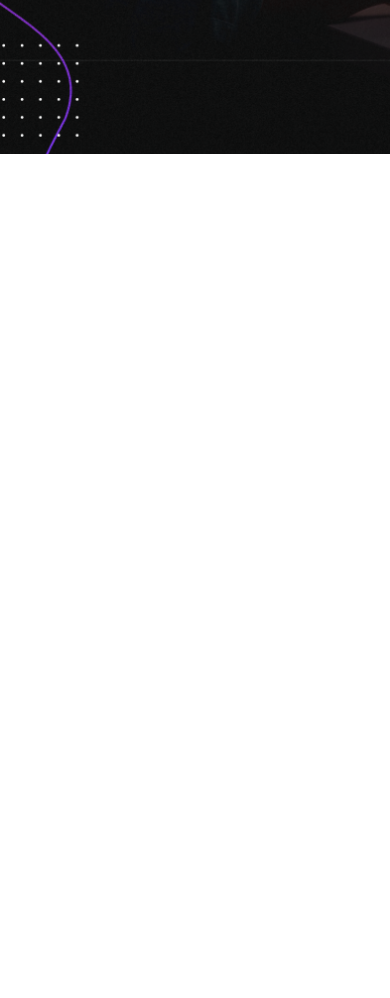
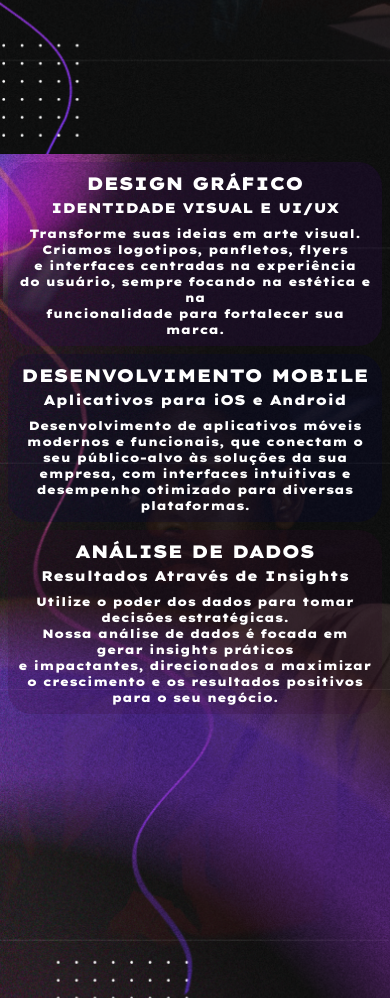
Before and after one commit to elmojerry88/it-midia, a Next.js app: page / in a window 390 px wide. Shown: the part 1534-2532 px from the top of the page. Before the commit the page ends 1688 px from the top, so only its background shows below. Built offline with nearby package versions, Linux system fonts and the light colour scheme.

Commit message:
feat: finish service section 2 with minimium responsive

```diff
--- a/app/page.js
+++ b/app/page.js
@@ -1,5 +1,6 @@
 import HeroSection from "@/components/HeroSection";
 import ServiceSection from "@/components/ServiceSection";
+import ServiceSection2 from "@/components/ServiceSection2";
 
 
 export default function Home() {
@@ -7,6 +8,7 @@ export default function Home() {
       <>
         <HeroSection/>
         <ServiceSection/>
+        <ServiceSection2/>
       </>
   );
 }
--- a/components/HeroSection.jsx
+++ b/components/HeroSection.jsx
@@ -6,7 +6,7 @@ export default function HeroSection(){
         <div className='overflow-hidden'>
             <div className={styles.backgroundImage}>
                 <Navbar/>
-                <h1 className='text-white font-[family-name:var(--font-lexend-giga-black)] text-left text-3xl px-2 md:text-left md:text-6xl lg:text-left lg:text-8xl lg:px-10 lg:mt-6 '>OBTENHA <br /> ENGENHARIA <br /> DE SOFTWARE <br /> ESPECIALIZADA </h1>
+                <h1 className='text-white font-[family-name:var(--font-lexend-giga-black)] text-left text-3xl px-2 md:text-left md:text-6xl md:mt-32 lg:text-left lg:text-8xl lg:px-10 lg:mt-32 '>OBTENHA <br /> ENGENHARIA <br /> DE SOFTWARE <br /> ESPECIALIZADA </h1>
                 <h3 className='text-white font-[family-name:var(--font-lexend-deca-black)] text-left text-lg mt-2 px-2 md:text-left md:text-xl md:px-5 lg:text-xl lg:px-11 '>Combinamos agilidade, inovação e uma abordagem centrada <br /> no cliente para garantir que cada projeto entregue supere suas expectativas. <br />
                     Da concepção ao lançamento, estamos com você em cada etapa, garantindo <br /> que seu produto digital se destaque no mercado competitivo de hoje.
                 </h3>
--- a/components/HeroSection.module.css
+++ b/components/HeroSection.module.css
@@ -14,6 +14,14 @@
     object-fit: cover;
     background-position: center 0% ;
   }
+
+  .backgroundImage3{
+    height: 100vh;
+    background-image: url('../public/fundo-hero-3.png');
+    background-size: cover;
+    object-fit: cover;
+    background-position: center 0% ;
+  }
   /* Quando a tela for menor que 768px, muda para outra imagem */
   @media (max-width: 768px) {
     .backgroundImage {
@@ -22,4 +30,8 @@
     .backgroundImage2 {
       background-image: url('../public/mobile-hero-2.png');
     }
+
+    .backgroundImage3 {
+      background-image: url('../public/mobile-hero-3.png');
+    }
   }
--- a/components/ServiceSection.jsx
+++ b/components/ServiceSection.jsx
@@ -4,10 +4,10 @@ export default function ServiceSection(){
     return (
         <div className={styles.backgroundImage2}>
                 <div className="overflow-hidden flex-col justify-items-center">
-                    <div className="mt-2 m-2 p-2 flex flex-col bg-purple-950 bg-opacity-20 rounded-3xl justify-items-center md:w-auto md:flex-row md:m-8 md:p-4 lg:justify-between lg:w-auto lg:flex-row lg:m-8 lg:p-4">
+                    <div className="mt-2 m-2 p-2 flex flex-col bg-purple-950 bg-opacity-20 rounded-3xl justify-items-center md:w-auto md:flex-row md:m-8 md:p-4 md:mt-16 lg:mt-16 lg:justify-between lg:w-auto lg:flex-row lg:m-8 lg:p-4">
                         <div className="">
-                            <h1 className='font-[family-name:var(--font-lexend-giga-black)] text-white text-lg text-center lg:text-right lg:text-5xl'>DESENVOLVIMENTO <br /> WEB</h1>
-                            <h2 className='font-[family-name:var(--font-lexend-giga-black)] text-white text-sm text-center lg:text-right lg:text-3xl lg:mt-3'>FRONTEND & BACKEND</h2>
+                            <h1 className='font-[family-name:var(--font-lexend-giga-black)] text-white text-lg text-center lg:text-left lg:text-5xl'>DESENVOLVIMENTO <br /> WEB</h1>
+                            <h2 className='font-[family-name:var(--font-lexend-giga-black)] text-white text-sm text-center lg:text-left lg:text-3xl lg:mt-3'>FRONTEND & BACKEND</h2>
                         </div>
                         <div className="">
                             <h1 className='text-center mt-2 text-xs md:mt-0 md:text-right md:text-xl lg:mt-0 lg:text-right lg:text-2xl text-white font-[family-name:var(--font-lexend-giga-black)]'>Criação de websites e aplicações web personalizados, garantindo uma experiência fluida e responsiva.
@@ -16,8 +16,8 @@ export default function ServiceSection(){
                     </div>
                     <div className="mt-2 m-2 p-2 flex flex-col bg-lilac-100 bg-opacity-20 rounded-3xl justify-items-center md:w-auto md:flex-row md:m-8 md:p-4 md:mt-2 lg:mt-0 lg:justify-between lg:w-auto lg:flex-row lg:m-8 lg:p-4">
                         <div className="">
-                            <h1 className='font-[family-name:var(--font-lexend-giga-black)] text-white text-lg text-center lg:text-right lg:text-5xl uppercase'>Treinamento de <br />Modelos de IA</h1>
-                            <h2 className='font-[family-name:var(--font-lexend-giga-black)] text-white text-sm text-center lg:text-right lg:text-3xl lg:mt-3'>IA Adaptada <br /> para o Seu Negócio</h2>
+                            <h1 className='font-[family-name:var(--font-lexend-giga-black)] text-white text-lg text-center lg:text-left lg:text-5xl uppercase'>Treinamento de <br />Modelos de IA</h1>
+                            <h2 className='font-[family-name:var(--font-lexend-giga-black)] text-white text-sm text-center lg:text-left lg:text-3xl lg:mt-3 uppercase'>IA Adaptada <br /> para o Seu Negócio</h2>
                         </div>
                         <div className="">
                             <h1 className='text-center mt-2 text-xs md:mt-0 md:text-right md:text-xl lg:mt-0 lg:text-right lg:text-2xl text-white font-[family-name:var(--font-lexend-giga-black)]'>Desenvolvemos e treinamos modelos de IA <br /> personalizados para atender às necessidades <br />
@@ -26,12 +26,11 @@ export default function ServiceSection(){
                     </div>
                     <div className="mt-2 m-2 p-2 flex flex-col bg-lilac-200 bg-opacity-20 rounded-3xl justify-items-center md:w-auto md:flex-row md:m-8 md:p-4 md:mt-2 lg:mt-0 lg:justify-between lg:w-auto lg:flex-row lg:m-8 lg:p-4">
                         <div className="">
-                            <h1 className='font-[family-name:var(--font-lexend-giga-black)] text-white text-lg text-center lg:text-right lg:text-5xl uppercase'>Automação com IA</h1>
-                            <h2 className='font-[family-name:var(--font-lexend-giga-black)] text-white text-sm text-center lg:text-right lg:text-2xl lg:mt-3'>Otimização Inteligente de Processos</h2>
-                        </div>
+                            <h1 className='font-[family-name:var(--font-lexend-giga-black)] text-white text-lg text-center lg:text-left lg:text-5xl uppercase'>Automação com IA</h1>
+                            <h2 className='font-[family-name:var(--font-lexend-giga-black)] text-white text-sm text-center lg:text-left lg:text-2xl lg:mt-3 uppercase'>Otimização Inteligente de Processos</h2>                        </div>
                         <div className="">
                             <h1 className='text-center mt-2 text-xs md:mt-0 md:text-right md:text-xl lg:mt-0 lg:text-right lg:text-2xl text-white font-[family-name:var(--font-lexend-giga-black)]'>Automatize tarefas repetitivas e otimize seus processos empresariais
-                                com soluções de inteligência artificial, <br />trazendo mais eficiência e produtividade <br /> para o seu negócio.</h1>
+                                com soluções de inteligência artificial, trazendo mais eficiência e produtividade para o seu negócio.</h1>
                         </div>
                     </div>
                 </div>
--- /dev/null
+++ b/components/ServiceSection2.jsx
@@ -0,0 +1,39 @@
+import styles from './HeroSection.module.css';
+
+export default function ServiceSection2() {
+    return (
+        <div className={styles.backgroundImage3}>
+            <div className="overflow-hidden flex-col justify-items-center">
+                <div className="mt-2 m-2 p-2 flex flex-col bg-purple-950 bg-opacity-20 rounded-3xl justify-items-center  md:w-auto md:flex-row md:m-8 md:p-4 md:mt-16 lg:mt-16 lg:justify-between lg:w-auto lg:flex-row lg:m-8 lg:p-4">
+                    <div className="">
+                        <h1 className='font-[family-name:var(--font-lexend-giga-black)] text-white text-lg text-center lg:text-left lg:text-5xl'>DESIGN GRÁFICO</h1>
+                        <h2 className='font-[family-name:var(--font-lexend-giga-black)] text-white text-sm text-center lg:text-left lg:text-3xl lg:mt-3'>IDENTIDADE VISUAL E UI/UX</h2>
+                    </div>
+                    <div className="">
+                        <h1 className='text-center mt-2 text-xs md:mt-0 md:text-right md:text-xl lg:mt-0 lg:text-right lg:text-2xl text-white font-[family-name:var(--font-lexend-giga-black)]'>Transforme suas ideias em arte visual.
+                         <br /> Criamos logotipos, panfletos, flyers <br /> e interfaces centradas na experiência <br /> do usuário, sempre focando na estética e na <br /> funcionalidade para fortalecer sua marca.</h1>
+                    </div>
+                </div>
+                <div className="mt-2 m-2 p-2 flex flex-col bg-lilac-100 bg-opacity-20 rounded-3xl justify-items-center md:w-auto md:flex-row md:m-8 md:p-4 md:mt-2 lg:mt-0 lg:justify-between lg:w-auto lg:flex-row lg:m-8 lg:p-4">
+                    <div className="">
+                        <h1 className='font-[family-name:var(--font-lexend-giga-black)] text-white text-lg text-center lg:text-left lg:text-5xl uppercase'>DESENVOLVIMENTO MOBILE</h1>
+                        <h2 className='font-[family-name:var(--font-lexend-giga-black)] text-white text-sm text-center lg:text-left lg:text-3xl lg:mt-3'>Aplicativos para iOS e Android</h2>
+                    </div>
+                    <div className="">
+                        <h1 className='text-center mt-2 text-xs md:mt-0 md:text-right md:text-xl lg:mt-0 lg:text-right lg:text-2xl text-white font-[family-name:var(--font-lexend-giga-black)]'>Desenvolvimento de aplicativos móveis <br /> modernos e funcionais, que conectam
+                            o seu público-alvo às soluções da sua empresa, com interfaces intuitivas e desempenho otimizado para diversas plataformas.</h1>
+                    </div>
+                </div>
+                <div className="mt-2 m-2 p-2 flex flex-col bg-lilac-200 bg-opacity-20 rounded-3xl justify-items-center md:w-auto md:flex-row md:m-8 md:p-4 md:mt-2 lg:mt-0 lg:justify-between lg:w-auto lg:flex-row lg:m-8 lg:p-4">
+                    <div className="">
+                        <h1 className='font-[family-name:var(--font-lexend-giga-black)] text-white text-lg text-center lg:text-left lg:text-5xl uppercase'>Análise de dados</h1>
+                        <h2 className='font-[family-name:var(--font-lexend-giga-black)] text-white text-sm text-center lg:text-left lg:text-2xl lg:mt-3'>Resultados Através de Insights </h2>                        </div>
+                    <div className="">
+                        <h1 className='text-center mt-2 text-xs md:mt-0 md:text-right md:text-xl lg:mt-0 lg:text-right lg:text-2xl text-white font-[family-name:var(--font-lexend-giga-black)]'>Utilize o poder dos dados para tomar decisões
+                          estratégicas. <br /> Nossa análise de dados é focada em gerar insights práticos <br /> e impactantes, direcionados a maximizar o crescimento e os resultados positivos para o seu negócio.</h1>
+                    </div>
+                </div>
+            </div>
+        </div>
+    )
+}
```
Also changed, not shown: public/mobile-hero-3.png (added), 1 other file (tests, documents, lock files or other folders).
